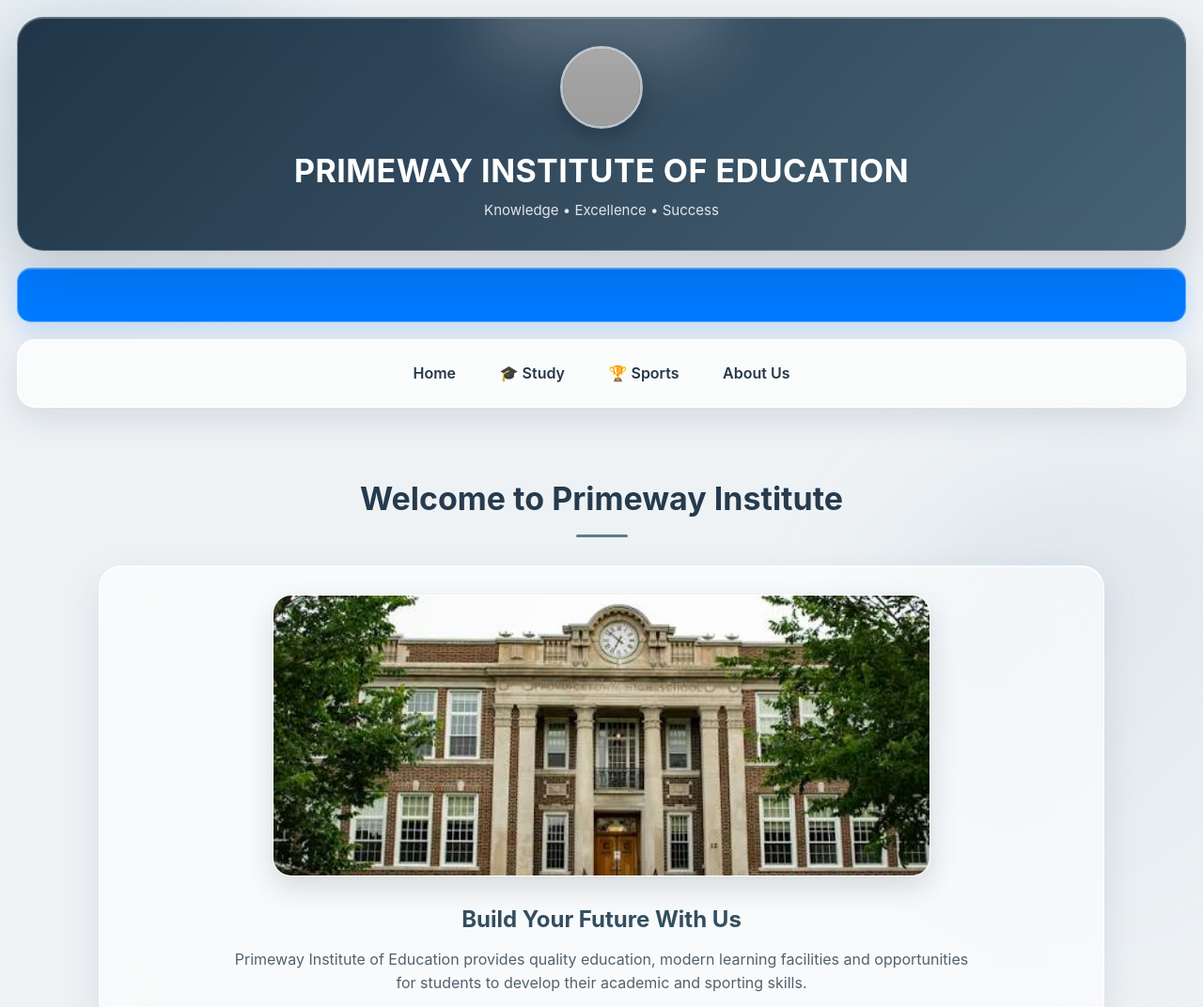
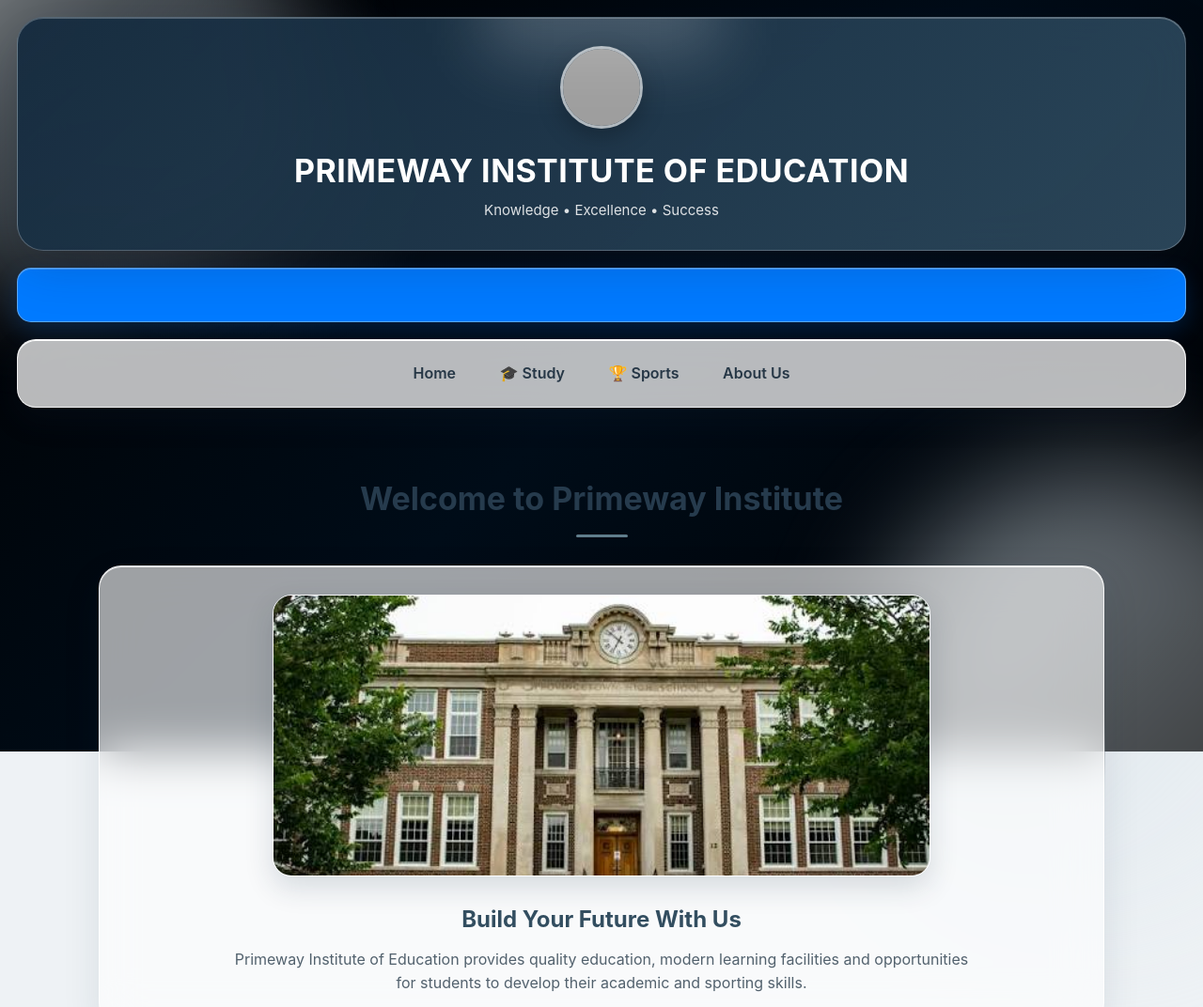
Before and after one commit to eshantnath/Primeway-institution-, a plain HTML site: page index.html in a window 1280 px wide. Shown: the top 1072 px of the page at 94% size. Drawn offline with Linux system fonts and the light colour scheme; grey boxes are pictures that could not be loaded.

Commit message:
Update style.css

```diff
--- a/style.css
+++ b/style.css
@@ -11,6 +11,151 @@ scroll-behavior:smooth;
 
 html{
 scroll-padding-top:100px;
+}
+
+/* =================================
+   PREMIUM ANIMATED BACKGROUND
+================================= */
+
+.animated-background {
+    position: fixed;
+    top: 0;
+    left: 0;
+
+    width: 100%;
+    height: 100%;
+
+    overflow: hidden;
+
+    z-index: -10;
+
+    background: black;
+}
+
+
+/* EACH PHOTO */
+
+.bg-slide {
+
+    position: absolute;
+
+    top: -5%;
+    left: -5%;
+
+    width: 110%;
+    height: 110%;
+
+    background-size: cover;
+    background-position: center;
+    background-repeat: no-repeat;
+
+    opacity: 0;
+
+    transform: scale(1.12);
+
+    filter: blur(4px);
+
+    transition:
+        opacity 2.5s ease-in-out,
+        transform 8s ease-in-out,
+        filter 2.5s ease-in-out;
+}
+
+
+/* ACTIVE PHOTO */
+
+.bg-slide.active {
+
+    opacity: 1;
+
+    transform: scale(1);
+
+    filter: blur(0);
+}
+
+
+/* DARK OVERLAY */
+
+.animated-background::after {
+
+    content: "";
+
+    position: absolute;
+
+    top: 0;
+    left: 0;
+
+    width: 100%;
+    height: 100%;
+
+    background:
+        linear-gradient(
+            135deg,
+            rgba(0,0,0,0.60),
+            rgba(0,30,60,0.40),
+            rgba(0,0,0,0.60)
+        );
+
+    pointer-events: none;
+}
+
+
+/* SOFT LIGHT ANIMATION */
+
+.animated-background::before {
+
+    content: "";
+
+    position: absolute;
+
+    width: 450px;
+    height: 450px;
+
+    top: -200px;
+    left: -200px;
+
+    border-radius: 50%;
+
+    background:
+        radial-gradient(
+            circle,
+            rgba(255,255,255,0.12),
+            transparent 70%
+        );
+
+    animation: movingLight 12s ease-in-out infinite alternate;
+
+    z-index: 2;
+
+    pointer-events: none;
+}
+
+
+/* LIGHT MOVEMENT */
+
+@keyframes movingLight {
+
+    0% {
+        transform: translate(0,0);
+    }
+
+    50% {
+        transform: translate(250px,150px);
+    }
+
+    100% {
+        transform: translate(500px,300px);
+    }
+
+}
+
+
+/* BODY */
+
+body {
+
+    background: transparent;
+
 }
 
 body{
```
